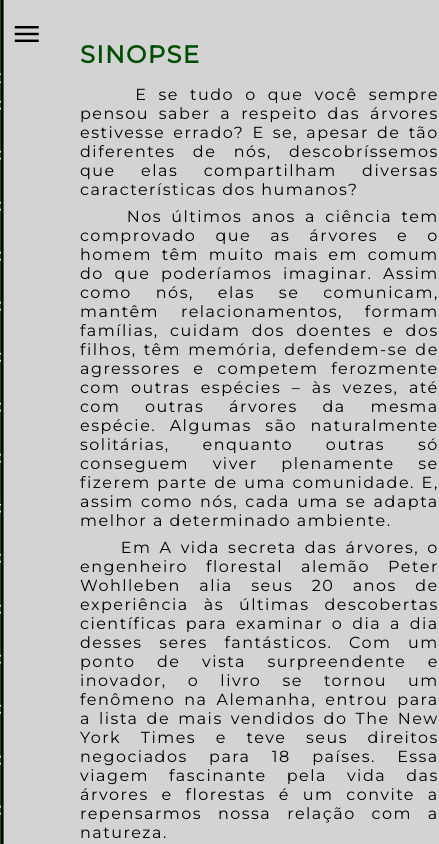
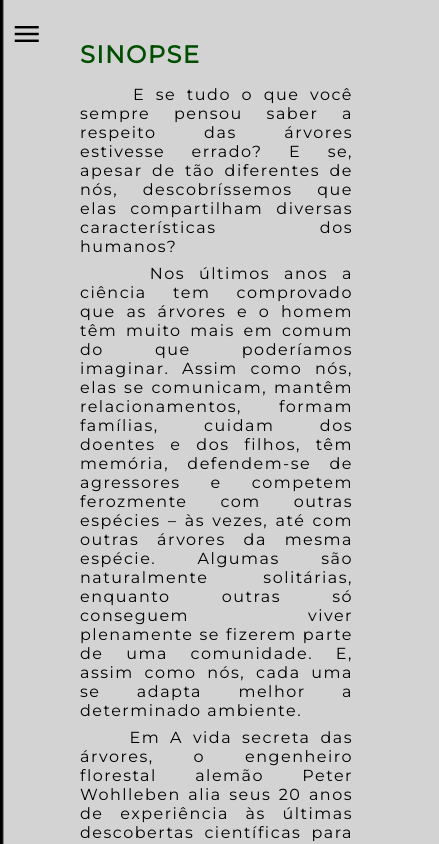
Before and after one commit to ApenasoVini/Portfolio-DS, a plain HTML site: page 2ºAno/3º Trimestre/Justificadas/Ebook/index.html in a window 390 px wide. Both pictures are taken after a click on the element "menu". Shown: the top 844 px of the page, 439 px wide, since content can reach past the window. Drawn offline with nearby package versions, Linux system fonts and the light colour scheme.

Commit message:
Responsive CSS

```diff
--- a/2ºAno/3º Trimestre/Justificadas/Ebook/index.css
+++ b/2ºAno/3º Trimestre/Justificadas/Ebook/index.css
@@ -40,7 +40,7 @@ body::-webkit-scrollbar-thumb {
 }
 
 .sidebar {
-    width: 13%;
+    min-width: 13%;
     height: 100%;
     background-color: #006400;
     padding: 2vh;
@@ -142,7 +142,7 @@ main .sinopse-container .imgs-container {
 }
 
 main .imgs {
-    width: 27%;
+    max-width: 27%;
     margin-bottom: 1rem;
     margin-right: 0.8rem;
     transition: ease 0.4s;
@@ -152,3 +152,39 @@ main .imgs {
 main .imgs:hover {
     transform: scale(0.95);
 }
+
+@media only screen and (max-width: 784px) {
+    .main-content {
+        width: 70%;
+        margin-left: 12rem;
+    }
+
+    .main-total {
+        width: 80%;
+        margin-left: 5rem;
+    }
+  }
+
+  @media only screen and (max-width: 1115px) {
+    .main-content {
+        width: 70%;
+        margin-left: 12rem;
+    }
+
+    .main-total {
+        width: 80%;
+        margin-left: 5rem;
+    }
+  }
+
+  @media only screen and (max-width: 680px) {
+    .main-content {
+        width: 60%;
+        margin-left: 12rem;
+    }
+
+    .main-total {
+        width: 70%;
+        margin-left: 5rem;
+    }
+  }
```
